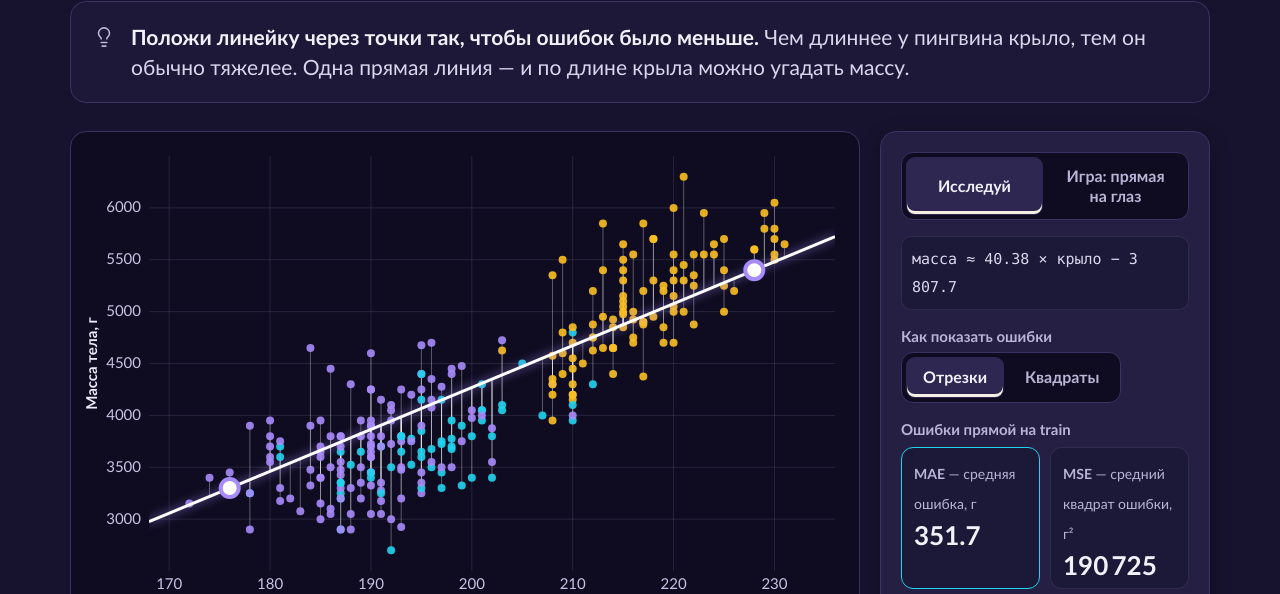
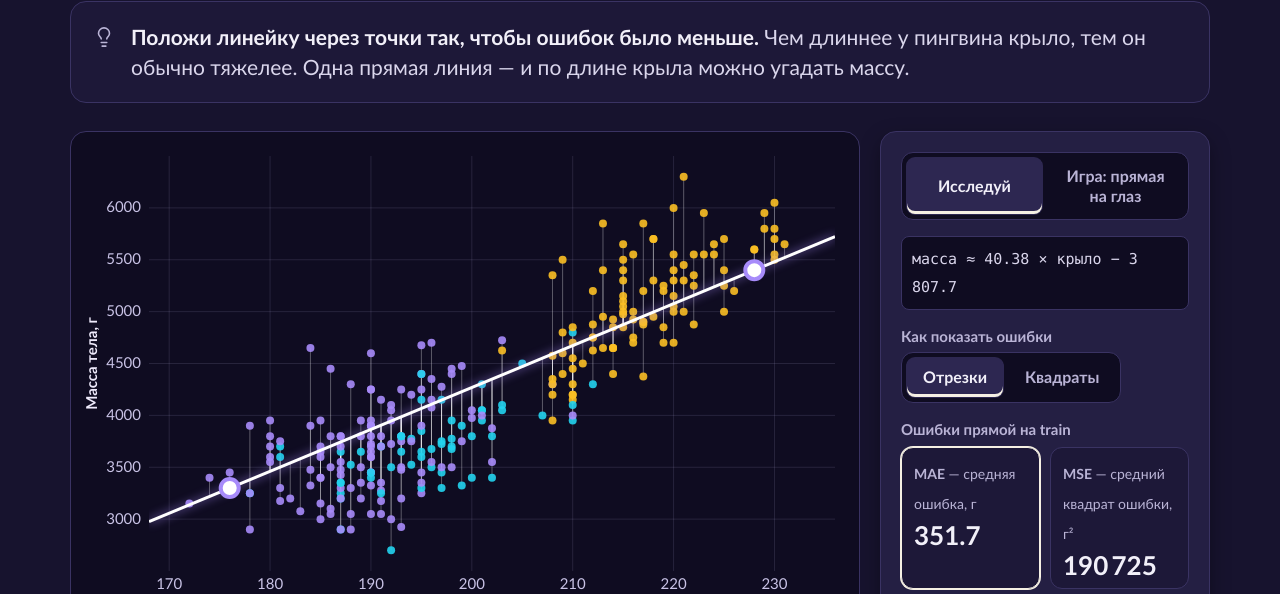
Before and after one commit to MuhammadMusa1/ml-viz, a plain HTML site: page viz/linreg/index.html in a window 1280 px wide. Shown: the part 202-796 px from the top of the page. Drawn offline with Linux system fonts and the light colour scheme.

Commit message:
Цвета метрик линейной регрессии и клеток матрицы ошибок по дизайн-системе
- linreg: метрика, показанная на графике, — рамка акцента вместо голубого
  (голубой — Chinstrap); фоны карточек и формулы на токенах
- confusion: клетки-ошибки — пунктир без красной заливки, верные — спокойная
  поверхность, выбранная клетка — рамка и подсветка акцентом

Co-Authored-By: Claude Opus 5.5 <noreply@anthropic.com>

```diff
--- a/viz/linreg/index.html
+++ b/viz/linreg/index.html
@@ -8,15 +8,16 @@
   <style>
     /* Стили только этой страницы: сетка из четырёх метрик и формула прямой */
     .metrics { display: grid; grid-template-columns: 1fr 1fr; gap: 10px; }
-    .metric { background: rgba(23, 19, 46, .55); border: 1px solid var(--line-soft); border-radius: 12px; padding: 10px 12px; }
+    .metric { background: var(--surface-1); border: 1px solid var(--line); border-radius: var(--r-m); padding: 10px 12px; }
     .metric .big-number { font-size: 26px; margin-top: 4px; }
     /* Проектор: числа ошибок крупнее. MSE бывает в 8 цифр (прямая далеко от точек) — размер берём от ширины
        карточки (cqi) и не переносим, чтобы число всегда было в одну строку */
     .projector .metric { padding: 12px 14px; container-type: inline-size; }
     .projector .metric .big-number { font-size: 34px; font-size: min(40px, 22cqi); white-space: nowrap; }
     .metric small { color: var(--muted); font-size: 14px; }
-    .metric.hot { border-color: var(--cyan); }
-    .eq { font-family: var(--mono); font-size: 15px; background: rgba(23, 19, 46, .55); border: 1px solid var(--line-soft); border-radius: 10px; padding: 8px 10px; }
+    /* Метрика, которую сейчас показывает график, — рамка акцента (голубой занят видом Chinstrap) */
+    .metric.hot { border-color: var(--accent); box-shadow: 0 0 0 1px var(--accent); }
+    .eq { font-family: var(--mono); font-size: 15px; background: var(--n-950); border: 1px solid var(--line); border-radius: var(--r-s); padding: 8px 10px; }
     .muted { color: var(--muted); }
   </style>
 </head>
```
Also changed, not shown: viz/confusion/index.html (+5 -3 lines).
